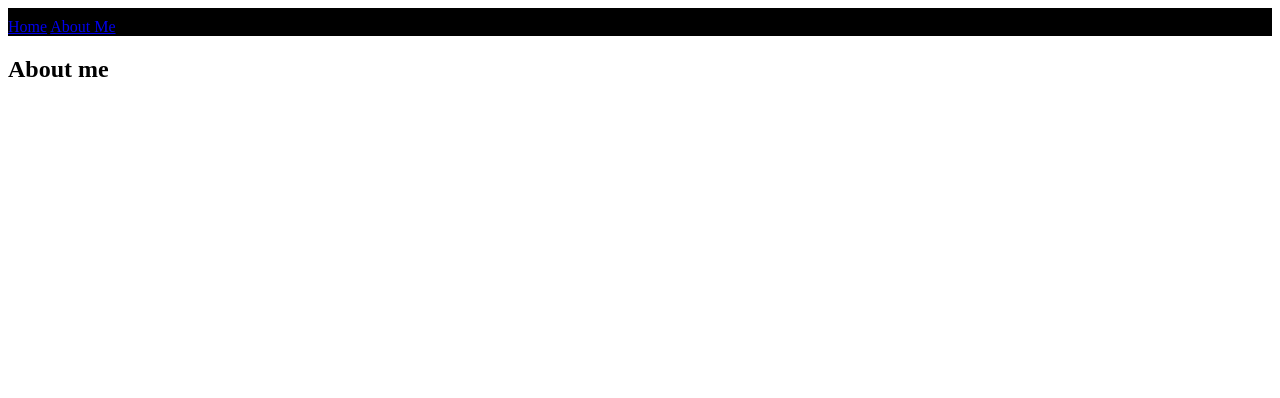
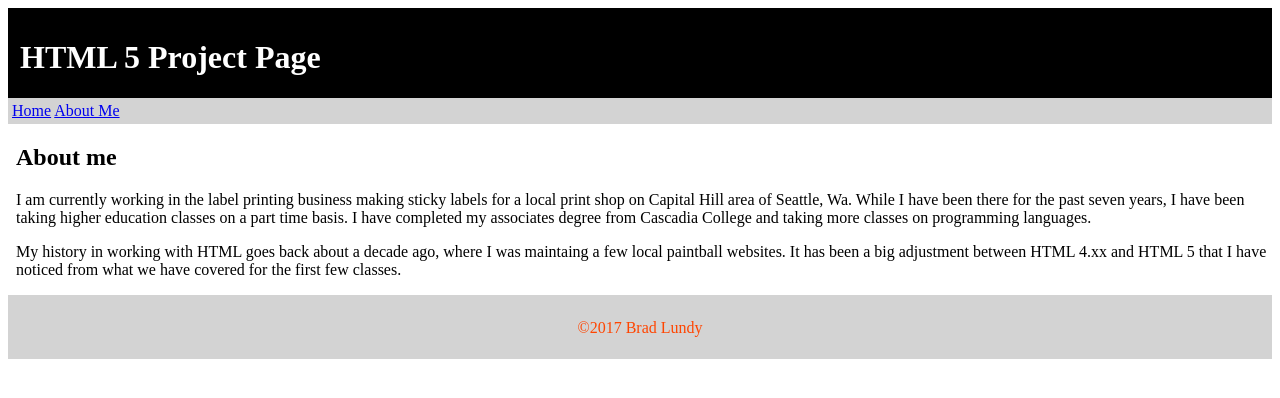
Before and after one commit to lundybs/portfolio, a plain HTML site: page aboutpage.html in a window 1280 px wide. Drawn offline with Linux system fonts and the light colour scheme.

Commit message:
added basic info in about me page

```diff
--- a/aboutpage.html
+++ b/aboutpage.html
@@ -1,19 +1,32 @@
 <!DOCTYPE html>
 <html>
 <head>
-    <title>About Page</title>
-	<meta charset="utf-8" />
+    <title>Main Page</title>
+    <meta charset="utf-8" />
     <link rel="stylesheet" type="text/css" href="first-stylesheet.css" />
 </head>
 <body>
     <header>
-        <nav>
+        <h1>HTML 5 Project Page</h1>
+        <nav id="navbar">
             <a href="index.html">Home</a>
             <a href="aboutpage.html">About Me</a>
         </nav>
     </header>
     <main>
-        <h2>About me</h2>
+        <article>
+            <h2>About me</h2>
+            <p>I am currently working in the label printing business making sticky labels for a local print
+            shop on Capital Hill area of Seattle, Wa.  While I have been there for the past seven years,
+            I have been taking higher education classes on a part time basis. I have completed my associates
+            degree from Cascadia College and taking more classes on programming languages.</p>
+            <p>My history in working with HTML goes back about a decade ago, where I was maintaing a few local paintball
+            websites.  It has been a big adjustment between HTML 4.xx and HTML 5 that I have noticed from what we have
+            covered for the first few classes.</p>
+        </article>
     </main>
+    <footer class="footsection">
+        <p id="copyright">&copy;2017 Brad Lundy</p>
+    </footer>
 </body>
 </html>
--- a/first-stylesheet.css
+++ b/first-stylesheet.css
@@ -1,4 +1,5 @@
 body {
+
 }
 #navbar{
     padding: .25rem;
@@ -17,7 +18,7 @@ body {
 }
 
 header{
-
+    text-align: justify;
     padding-top: 10px;
     background-color: black;
 }
@@ -26,3 +27,7 @@ h1{
     margin-left: .75rem;
     color: white;
 }
+
+main{
+    margin-left: .5rem;
+}
```
